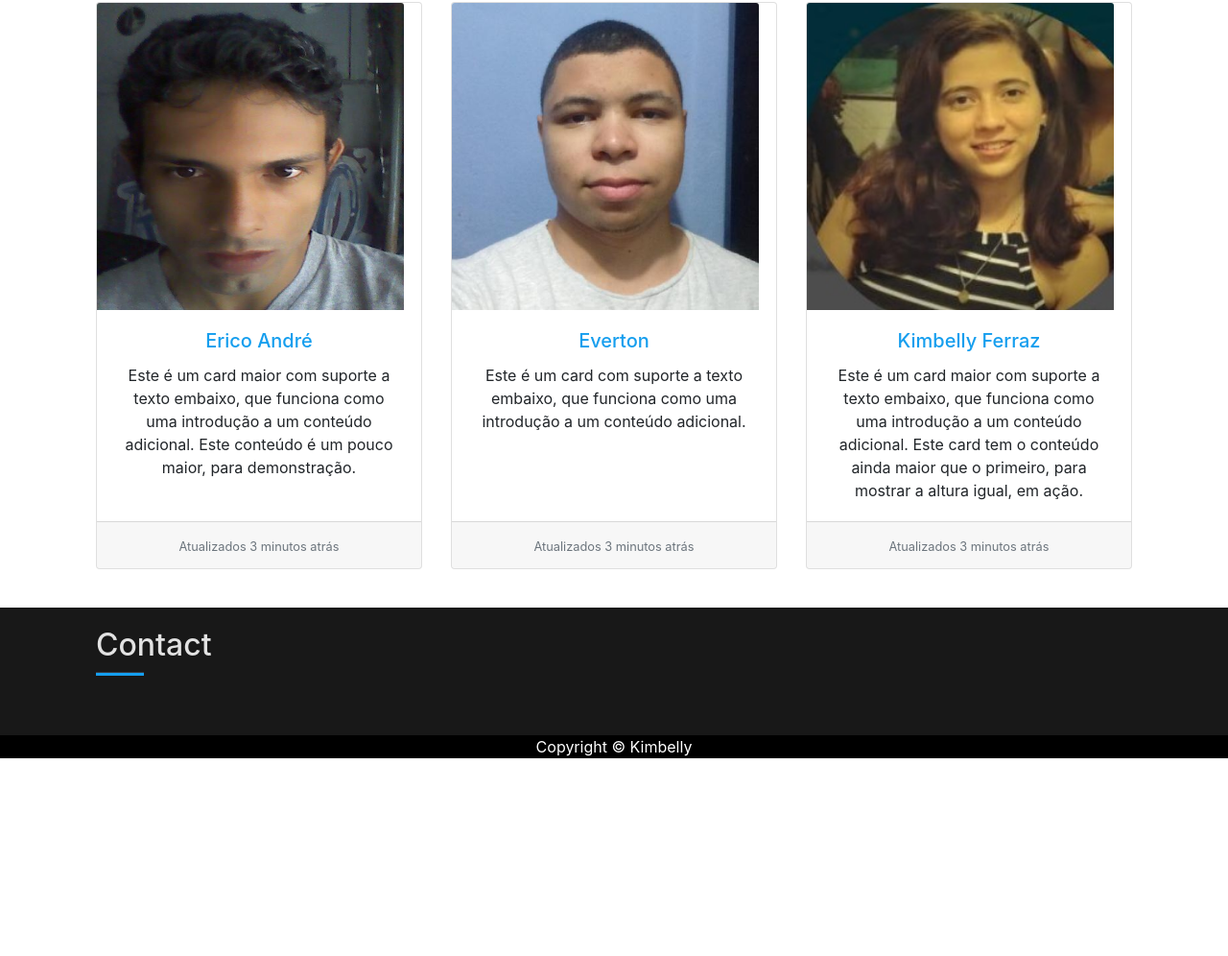
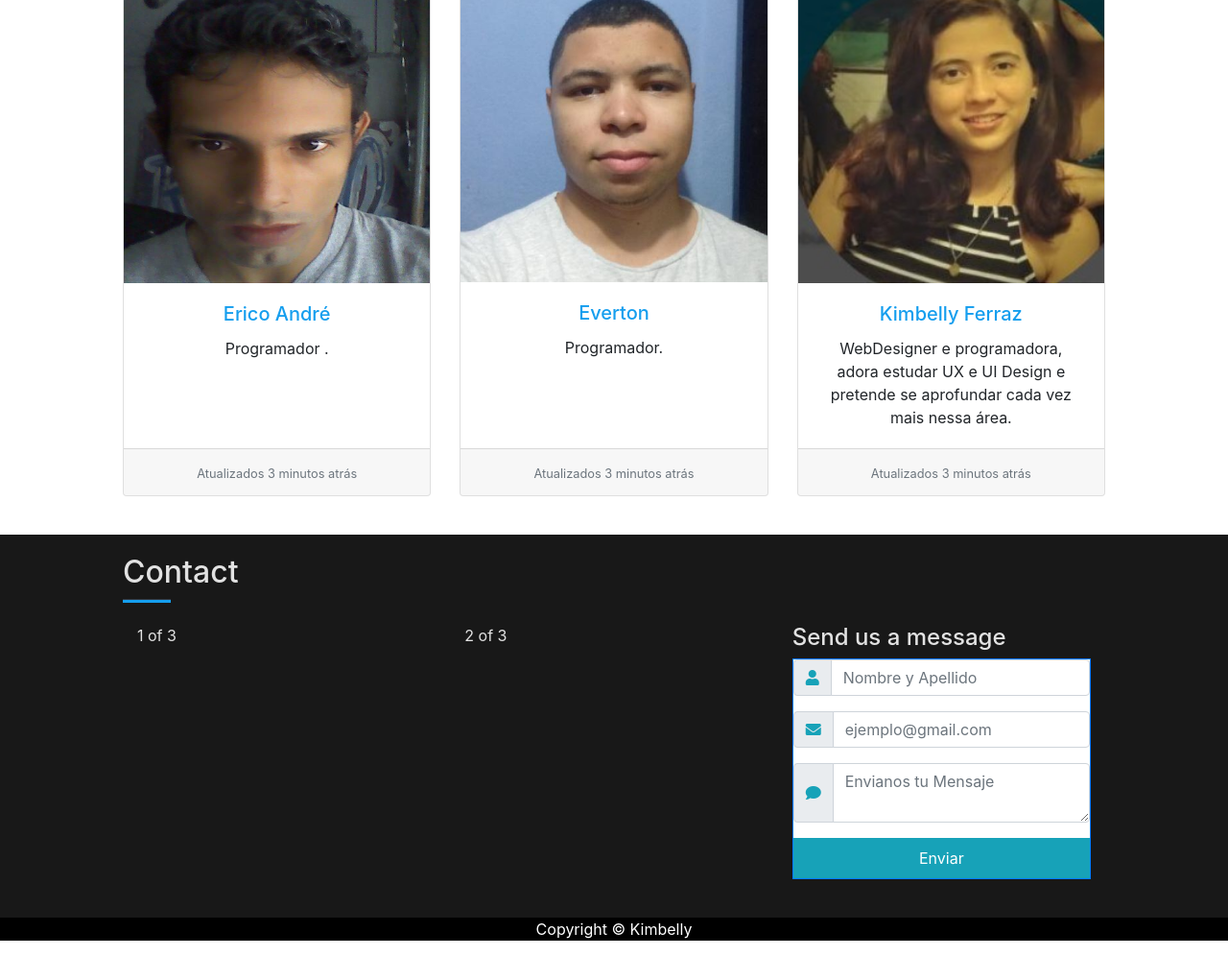
Before and after one commit to InfraSchools/infraschools.github.io, a plain HTML site: page index.html in a window 1280 px wide. Shown: the part 1511-2507 px from the top of the page at 96% size. Before the commit the page ends 2317 px from the top, so only its background shows below. Drawn offline with nearby package versions, Linux system fonts and the light colour scheme; a script that the page names is missing.

Commit message:
organizando mais

```diff
--- a/css/main.css
+++ b/css/main.css
@@ -73,6 +73,13 @@ body {
 }
 
 
+#schoolsmain-nav{
+	color: #01b1d7;
+
+}
+
+
+
 .carousselallofintro{
 	max-height: 100%;
 }
@@ -119,8 +126,8 @@ h1,h2,h3,h4,h5,h6{
 
 section{
 	padding-top: 20px;
-	padding-left: 100px;
-	padding-right: 100px;
+	padding-left: 10%;
+	padding-right: 10%;
 	padding-bottom: 40px;
 }
 
--- a/index.html
+++ b/index.html
@@ -66,7 +66,7 @@
         <nav class="navbar navbar-expand-lg navbar-light bg-light fixed-top">
           <a class="navbar-brand" href="#">
             <img src="images/icons/fotonotesvg.svg" width="30" height="30" class="d-inline-block align-top" alt="">
-            InfraSchools
+            Infra<span id="schoolsmain-nav">Schools</span>
           </a>
           <button class="navbar-toggler" type="button" data-toggle="collapse" data-target="#navbarNav" aria-controls="navbarNav" aria-expanded="false" aria-label="Toggle navigation">
                 <span class="navbar-toggler-icon"></span>
@@ -136,9 +136,6 @@
   <p>
     Site do projeto desenvolvido e lançado na disciplina de Linguagens de Programação do curso de Sistemas de Informação na UFRPE com o objetivo de melhor visualizar as informações e analisar meta-dados que estão disponíveis no site do governo e verificar a relação entre infraestrutura da escola e o desempenho do aluno.
 
-     <button class="btn btn-primary btn-custom-more" type="button" data-toggle="collapse" data-target="#collapseInfoProject" aria-expanded="false" aria-controls="collapseInfoProject">
-        +
-      </button>
       <a class="" data-toggle="collapse" href="#collapseInfoProject" role="button" aria-expanded="false" aria-controls="collapseInfoProject">
         read english version
       </a>
@@ -155,9 +152,7 @@
   <br>
   <p>
     A Educação é um direito fundamental que ajuda não só no desenvolvimento de um país, mas também de cada indivíduo. Sua importância vai além do aumento da renda individual ou das chances de se obter um emprego. Por meio da Educação, garantimos nosso desenvolvimento social, econômico e cultural.  Logo, a escolha do tema nos chama a atenção e portanto visamos encontrar possíveis problemas que atrapalhem do desenvolvimento do aluno no aprendizado e um das correlações escolhida é a relação com a infraestrutura escolar.
-    <button class="btn btn-primary btn-custom-more" type="button" data-toggle="collapse" data-target="#collapseMotivation" aria-expanded="false" aria-controls="collapseMotivation">
-        +
-      </button>
+
       <a class="" data-toggle="collapse" href="#collapseMotivation" role="button" aria-expanded="false" aria-controls="collapseExample">
         read english version
       </a>
@@ -198,7 +193,7 @@
       <img class="card-img-top" src="images/imgericoandre.jpg" alt="Imagem de Erico capa do card">
       <div class="card-body">
         <h5 class="card-title">Erico André</h5>
-        <p class="card-text">Este é um card maior com suporte a texto embaixo, que funciona como uma introdução a um conteúdo adicional. Este conteúdo é um pouco maior, para demonstração.</p>
+        <p class="card-text">Programador .</p>
       </div>
       <div class="card-footer">
         <small class="text-muted">Atualizados 3 minutos atrás</small>
@@ -208,7 +203,7 @@
       <img class="card-img-top" src="images/imgeverton.jpg" alt="Imagem de Everton capa do card">
       <div class="card-body">
         <h5 class="card-title">Everton</h5>
-        <p class="card-text">Este é um card com suporte a texto embaixo, que funciona como uma introdução a um conteúdo adicional.</p>
+        <p class="card-text">Programador.</p>
       </div>
       <div class="card-footer">
         <small class="text-muted">Atualizados 3 minutos atrás</small>
@@ -218,7 +213,7 @@
       <img class="card-img-top" src="images/imgkim.jpg" alt="Imagem de Kimbelly capa do card">
       <div class="card-body">
         <h5 class="card-title">Kimbelly Ferraz</h5>
-        <p class="card-text">Este é um card maior com suporte a texto embaixo, que funciona como uma introdução a um conteúdo adicional. Este card tem o conteúdo ainda maior que o primeiro, para mostrar a altura igual, em ação.</p>
+        <p class="card-text">WebDesigner e programadora, adora estudar UX e UI Design e pretende se aprofundar cada vez mais nessa área.</p>
       </div>
       <div class="card-footer">
         <small class="text-muted">Atualizados 3 minutos atrás</small>
@@ -229,10 +224,70 @@
 
 <!-- [End team ]==========================================================================================================-->
 
-<!-- [Start contact ]=======================================================================================================--> <section class="contact">
+<!-- [Start contact ]=======================================================================================================-->
+<section class="contact">
   <h2 id="titlecontact" >Contact</h2>
   <hr>
+
+  <div class="container">
+	  <div class="row">
+	    <div class="col sm">
+	      1 of 3
+	    </div>
+	    <div class="col sm">
+	      2 of 3
+	    </div>
+	    <div class="col sm">
+	      <h4>Send us a message</h4>
+
+
+	      <form action="mail.php" method="post">
+                        <div class="card border-primary rounded-0">
+
+                            <div class="">
+
+                                <!--Body-->
+                                <div class="form-group">
+                                    <div class="input-group mb-2">
+                                        <div class="input-group-prepend">
+                                            <div class="input-group-text"><i class="fa fa-user text-info"></i></div>
+                                        </div>
+                                        <input type="text" class="form-control" id="nombre" name="nombre" placeholder="Nombre y Apellido" required>
+                                    </div>
+                                </div>
+                                <div class="form-group">
+                                    <div class="input-group mb-2">
+                                        <div class="input-group-prepend">
+                                            <div class="input-group-text"><i class="fa fa-envelope text-info"></i></div>
+                                        </div>
+                                        <input type="email" class="form-control" id="nombre" name="email" placeholder="ejemplo@gmail.com" required>
+                                    </div>
+                                </div>
+
+                                <div class="form-group">
+                                    <div class="input-group mb-2">
+                                        <div class="input-group-prepend">
+                                            <div class="input-group-text"><i class="fa fa-comment text-info"></i></div>
+                                        </div>
+                                        <textarea class="form-control" placeholder="Envianos tu Mensaje" required></textarea>
+                                    </div>
+                                </div>
+
+                                <div class="text-center">
+                                    <input type="submit" value="Enviar" class="btn btn-info btn-block rounded-0 py-2">
+                                </div>
+                            </div>
+
+                        </div>
+                    </form>
+                    <!--Form with header-->
+	    </div>
+	  </div>
+ </div>
+
+
 </section>
+
 
 
 
```
Also changed, not shown: 1 other file.
